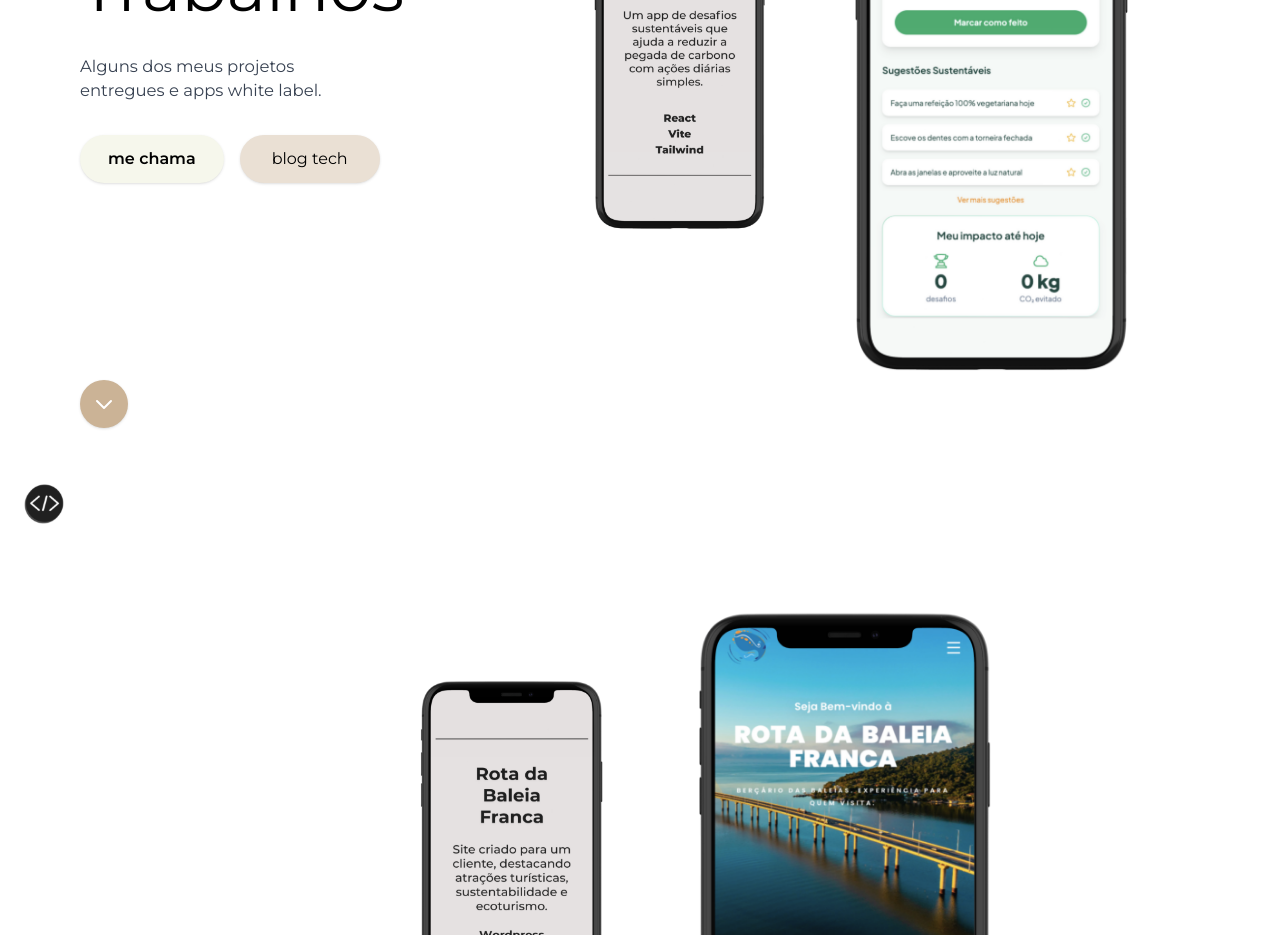
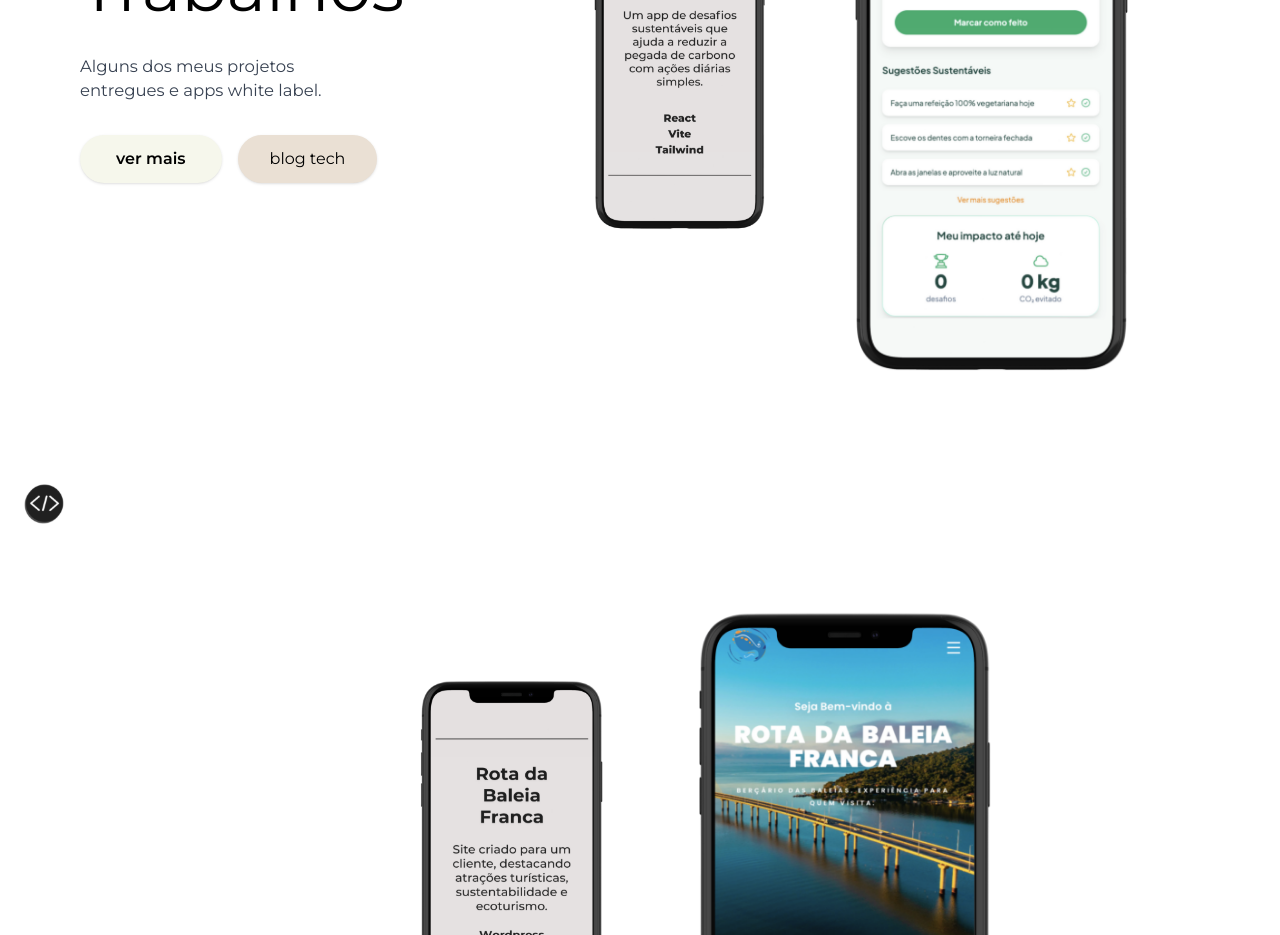
Before and after one commit to juliabacchi1/juliadev, a React (Vite) app: page / in a window 1280 px wide. Shown: the part 2740-3675 px from the top of the page. Built offline with nearby package versions, Linux system fonts and the light colour scheme; a web font is replaced by a local one.

Commit message:
Alterados os botões e caminhos para próximos trabalhos

```diff
--- a/src/sections/Works.jsx
+++ b/src/sections/Works.jsx
@@ -17,32 +17,14 @@ export default function Works() {
             Alguns dos meus projetos <br /> entregues e apps white label.
           </p>
           <div className="flex gap-4 px-10">
-            <button className="bg-[#F6F7EC] font-semibold px-7 py-3 rounded-full shadow hover:bg-[#EAE0D4]">
-              me chama
-            </button>
+            <a href="#next-project" className="flex items-center">
+              <button className="bg-[#F6F7EC] font-semibold px-9 py-3 rounded-full shadow hover:bg-[#EAE0D4]">
+                ver mais
+              </button>
+            </a>
             <button className="bg-[#EAE0D4] font-regular px-8 py-3 rounded-full shadow hover:bg-[#F6F7EC]">
               blog tech
             </button>
-          </div>
-          <div className="absolute bottom-8 left-20 z-10">
-            <a href="#next-project" className="flex items-center">
-              <button className="w-12 h-12 rounded-full bg-[#cbb396] flex items-center justify-center shadow hover:bg-[#b8a276]">
-                <svg
-                  xmlns="http://www.w3.org/2000/svg"
-                  className="h-6 w-6 text-white"
-                  fill="none"
-                  viewBox="0 0 24 24"
-                  stroke="currentColor"
-                  strokeWidth={2}
-                >
-                  <path
-                    strokeLinecap="round"
-                    strokeLinejoin="round"
-                    d="M19 9l-7 7-7-7"
-                  />
-                </svg>
-              </button>
-            </a>
           </div>
         </div>
 
```
Also changed, not shown: public/recipes-d.png, public/recipes-v.png.
